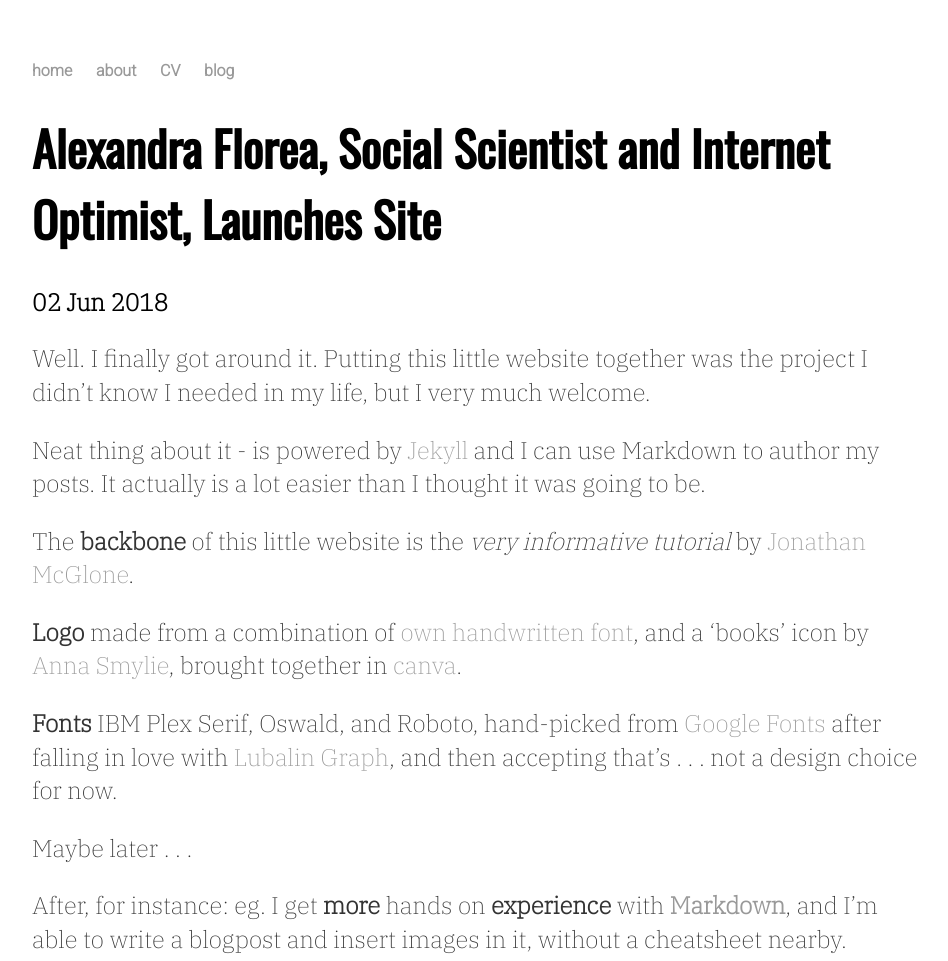
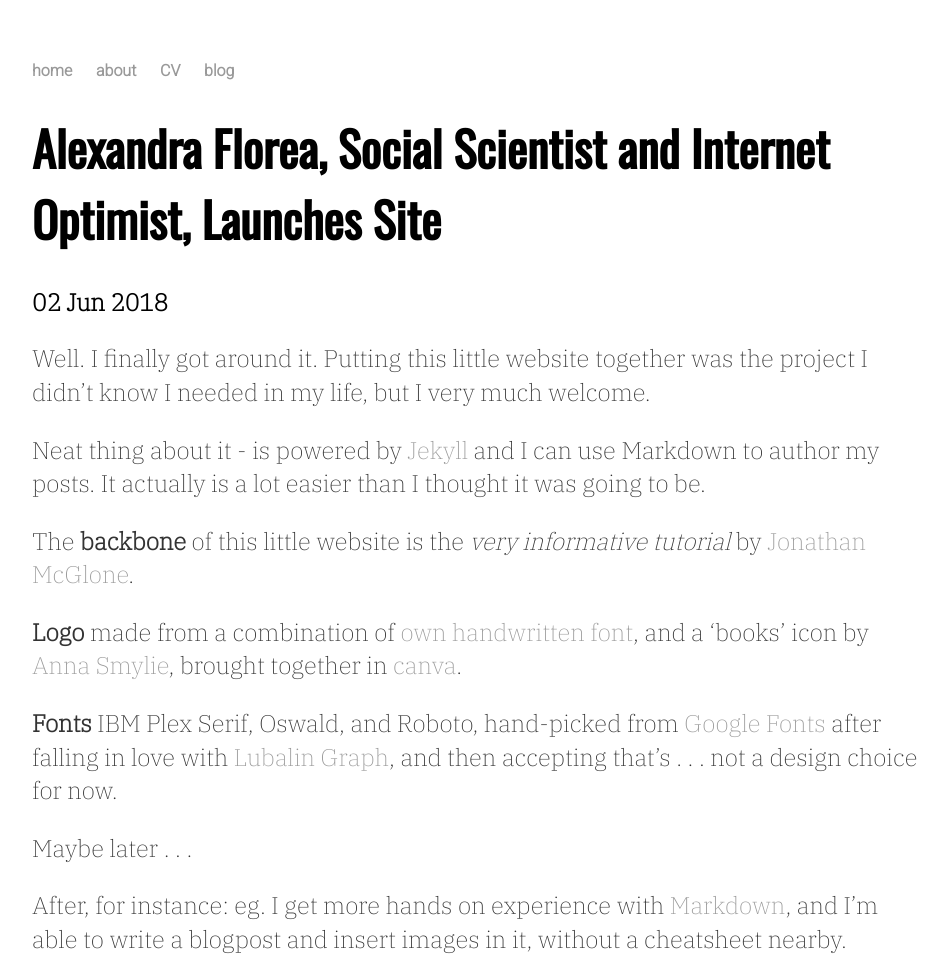
Before and after one commit to alexandra-florea/alexandra-florea.github.io, a Jekyll site: the page built from _posts/2018-06-02-alexandra-florea-site-launched.md, in a window 1280 px wide. Shown: the top 961 px of the page, without its empty margins (160-1108 px from the left). Built offline with Jekyll 4.4.1, drawn with Linux system fonts in a browser that asks for light colours; comment, search, counter and statistics services are not loaded; grey boxes are pictures that could not be loaded.

```diff
--- a/_posts/2018-06-02-alexandra-florea-site-launched.md
+++ b/_posts/2018-06-02-alexandra-florea-site-launched.md
@@ -16,8 +16,9 @@ The **backbone** of this little website is the _very informative tutorial_ by [J
 
 Maybe later . . .
 
-After, for instance: eg. I get **more** hands on **experience** with [**Markdown**](https://daringfireball.net/projects/markdown/), and I'm able to write a blogpost and insert images in it, without a cheatsheet nearby.
+After, for instance: eg. I get more hands on experience with [Markdown](https://daringfireball.net/projects/markdown/), and I'm able to write a blogpost and insert images in it, without a cheatsheet nearby.
 
 (going to figure out how to insert said image)
 (LE. _The good news_, here's the image, below; _the ugly news_: it's filling more screens than you have._The bad news_? There's no bad news, I just need to learn another thing or two about working with images in markdown.)
+
 ![Alt text](/img/IMG_1685.jpg)
```
